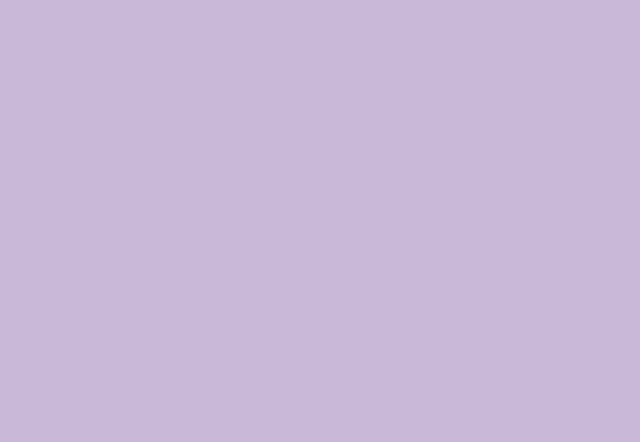
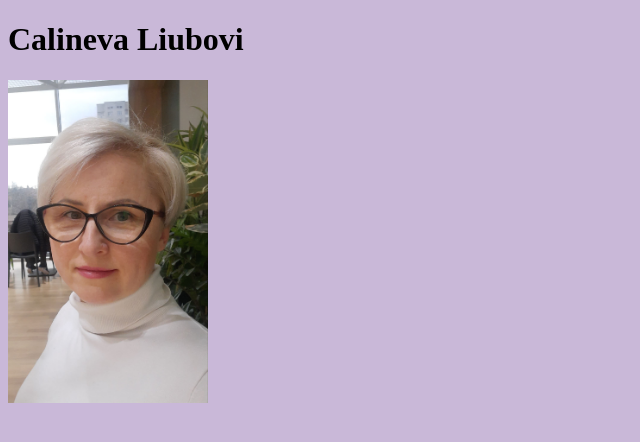
Before and after one commit to calinevaliubovi/rsschool-cv, a plain HTML site: page index.html in a window 1280 px wide. Shown: the whole page, without its empty margins (0-640 px from the left). Drawn offline with Linux system fonts and the light colour scheme.

Commit message:
feat: add foto

```diff
--- a/index.html
+++ b/index.html
@@ -9,6 +9,8 @@
 </head>
 
 <body>
+    <h1>Calineva Liubovi</h1>
+    <img src="assets/img/1.jpg" alt="Calineva foto" width="200">
 
 </body>
 
```
